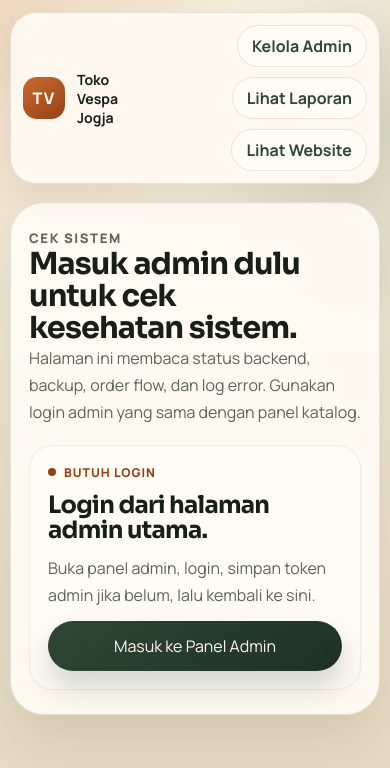
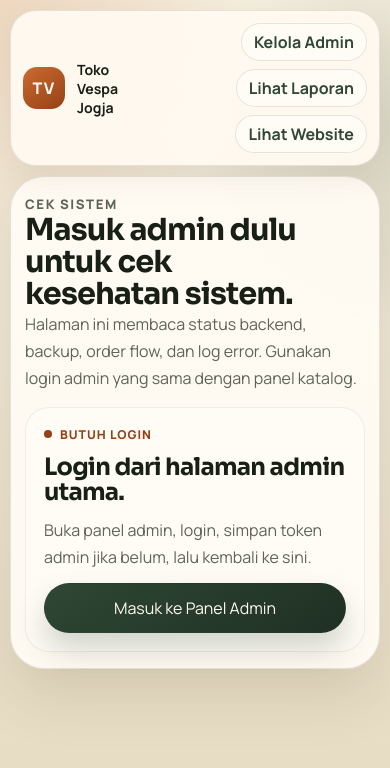
Before and after one commit to tempuschrollo-wq/tokovespajogja-store, a website with bundled scripts: page system-monitor.html in a window 390 px wide. Built offline with nearby package versions, Linux system fonts and the light colour scheme.

Commit message:
Compact mobile hero and admin header

```diff
--- a/admin.css
+++ b/admin.css
@@ -1228,6 +1228,45 @@ button {
   }
 }
 
+@media (max-width: 700px) {
+  /* Mobile compact: shrink the sticky header/top area and card padding so admin
+     forms appear sooner. Desktop (min-width: 700px+) is unaffected. */
+  .admin-shell {
+    padding-top: 8px;
+  }
+
+  .admin-header {
+    gap: 10px;
+    padding: 10px 12px;
+    margin-bottom: 12px;
+  }
+
+  .admin-brand-mark {
+    width: 40px;
+    height: 40px;
+  }
+
+  .admin-header-actions {
+    flex-wrap: wrap;
+    gap: 8px;
+  }
+
+  .admin-header-link {
+    min-height: 38px;
+    padding: 0 12px;
+  }
+
+  .admin-main {
+    gap: 12px;
+  }
+
+  .access-card,
+  .dashboard-card {
+    gap: 14px;
+    padding: 16px 14px;
+  }
+}
+
 @media (max-width: 520px) {
   .admin-header {
     padding: 12px;
```
Also changed, not shown: styles.css (+37 -0 lines).
